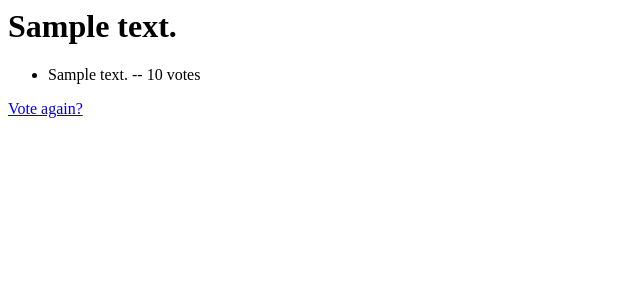
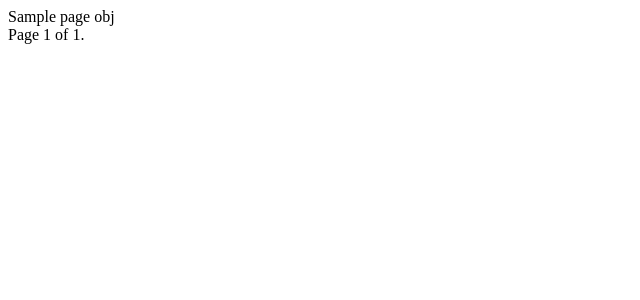
Before and after one commit to gjchow/quiz-app, a Django app: template mysite/polls/templates/polls/results.html in a window 1280 px wide. Shown: the top 300 px of the page, without its empty margins (0-640 px from the left). Run offline with Django 3.2, Linux system fonts and the light colour scheme; the template is opened without the code that fills it: most values are stand-ins (such as "Sample title", 1, 10 or a date in 2020).

```diff
--- a/mysite/polls/templates/polls/add-new.html
+++ b/mysite/polls/templates/polls/add-new.html
@@ -4,8 +4,9 @@
 
 <form  enctype="multipart/form-data" method="post">
     {% csrf_token %}
-    <input type="file" name="file">
-    <input type="submit" class="button text-submit" value="Submit">
+    <label for="upload" class="button upload">Upload</label>
+    <input type="file" id="upload" name="file" hidden>
+    <input type="submit" class="button" value="Submit">
 </form>
 {% if num %}
     <p>{{ num }} words successfully added</p>
--- a/mysite/polls/templates/polls/results.html
+++ b/mysite/polls/templates/polls/results.html
@@ -1,7 +1,24 @@
-<h1>{{ question.question_text }}</h1>
-<ul>
-    {% for choice in question.choice_set.all %}
-        <li>{{ choice.choice_text }} -- {{ choice.votes }} vote{{ choice.votes|pluralize }}</li>
-    {% endfor %}
-</ul>
-<a href="{% url 'polls:detail' question.id %}">Vote again?</a>
+{% load static %}
+
+<link rel="stylesheet" type="text/css" href="{% static 'polls/style.css' %}">
+
+{% for question in page_obj %}
+    {{ question }}<br>
+{% endfor %}
+<div class="pagination">
+    <span class="step-links">
+        {% if page_obj.has_previous %}
+            <a href="?page=1" class="button">&laquo; first</a>
+            <a href="?page={{ page_obj.previous_page_number }}" class="button">previous</a>
+        {% endif %}
+
+        <span class="current">
+            Page {{ page_obj.number }} of {{ page_obj.paginator.num_pages }}.
+        </span>
+
+        {% if page_obj.has_next %}
+            <a href="?page={{ page_obj.next_page_number }}" class="button">next</a>
+            <a href="?page={{ page_obj.paginator.num_pages }}" class="button">last &raquo;</a>
+        {% endif %}
+    </span>
+</div>
```
